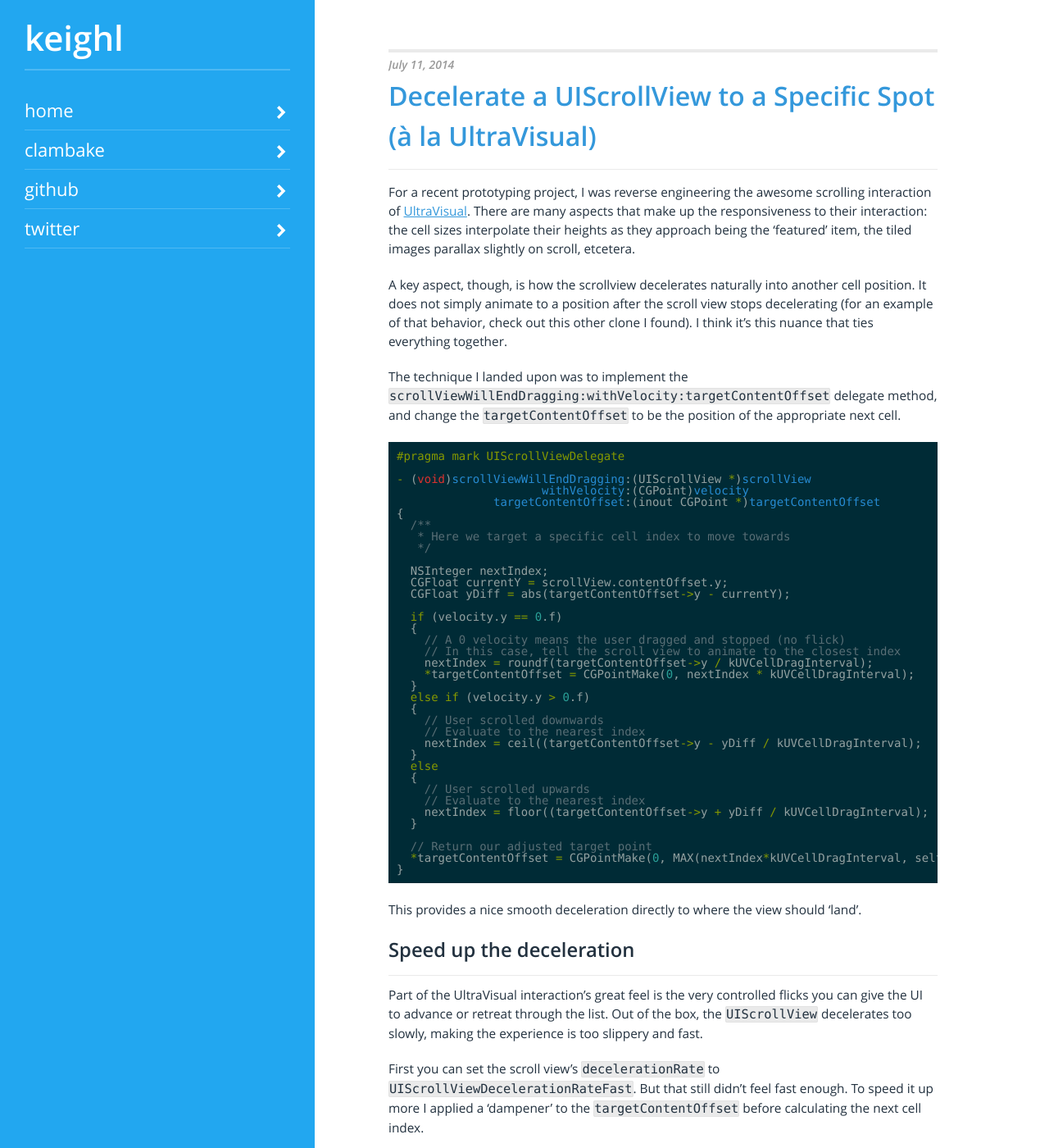
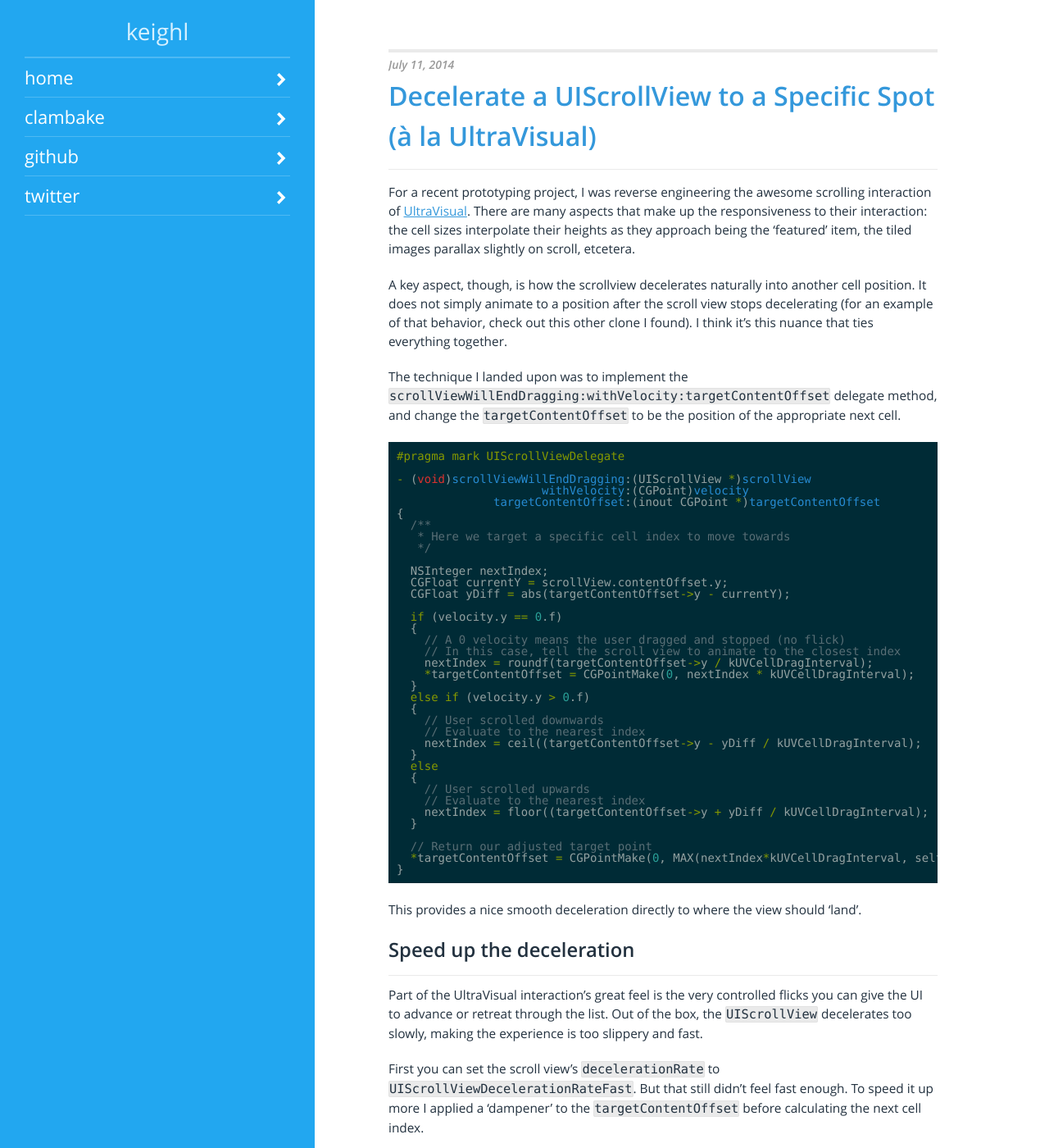
Before and after one commit to keighl/kyletruscott.com, a Jekyll site: the page built from index.html, in a window 1280 px wide and 1400 px high. Shown: the whole window at 82% size. Built offline with Jekyll 4.4.1, drawn with Linux system fonts in a browser that asks for light colours; nearby versions of some CDN libraries; Markdown is read by kramdown in place of the engine named in the settings; the list of posts is cut into pages by our own code.

Commit message:
Some header style tweaks

```diff
--- a/_layouts/default.html
+++ b/_layouts/default.html
@@ -23,7 +23,7 @@
           <div class='cover-logo'>
             <div class='cover-logo-inner'>
               <a class='cover-logo-link' href='/'>
-                <strong>keighl</strong>
+                keighl
               </a>
             </div>
           </div>
--- a/assets/stylesheets/screen.css
+++ b/assets/stylesheets/screen.css
@@ -1375,11 +1375,18 @@ hr {
 .cover-logo-inner {
   padding: 25px 30px;
 }
-
-/* line 207, ../_sass/_global.sass */
+@media (min-width: 60em) {
+  /* line 204, ../_sass/_global.sass */
+  .cover-logo-inner {
+    padding-bottom: 0;
+  }
+}
+
+/* line 210, ../_sass/_global.sass */
 a.cover-logo-link {
-  color: white;
-  font-size: 3em;
+  color: #d8f1ff;
+  text-align: center;
+  font-size: 2em;
   text-decoration: none;
   display: block;
   width: 100%;
@@ -1388,13 +1395,13 @@ a.cover-logo-link {
   border-bottom: 2px rgba(255, 255, 255, 0.2) solid;
 }
 
-/* line 220, ../_sass/_global.sass */
+/* line 224, ../_sass/_global.sass */
 .content-wrapper {
   position: relative;
   -webkit-backface-visibility: hidden;
 }
 @media (min-width: 60em) {
-  /* line 220, ../_sass/_global.sass */
+  /* line 224, ../_sass/_global.sass */
   .content-wrapper {
     outline: 0;
     position: relative;
@@ -1405,18 +1412,18 @@ a.cover-logo-link {
   }
 }
 
-/* line 231, ../_sass/_global.sass */
+/* line 235, ../_sass/_global.sass */
 .content-wrapper-inner {
   padding: 20px;
 }
 @media (min-width: 36em) and (max-width: 60em) {
-  /* line 231, ../_sass/_global.sass */
+  /* line 235, ../_sass/_global.sass */
   .content-wrapper-inner {
     padding: 50px;
   }
 }
 @media (min-width: 60em) {
-  /* line 231, ../_sass/_global.sass */
+  /* line 235, ../_sass/_global.sass */
   .content-wrapper-inner {
     width: 100%;
     -webkit-box-sizing: border-box;
@@ -1427,30 +1434,30 @@ a.cover-logo-link {
   }
 }
 
-/* line 247, ../_sass/_global.sass */
+/* line 251, ../_sass/_global.sass */
 .cover-menu {
   position: relative;
 }
 
-/* line 251, ../_sass/_global.sass */
+/* line 255, ../_sass/_global.sass */
 .cover-menu-inner {
   padding: 25px 30px;
 }
 @media (min-width: 60em) {
-  /* line 251, ../_sass/_global.sass */
+  /* line 255, ../_sass/_global.sass */
   .cover-menu-inner {
     padding-top: 0;
   }
 }
 
-/* line 257, ../_sass/_global.sass */
+/* line 261, ../_sass/_global.sass */
 .menu-open .cover-menu {
   display: block;
   filter: progid:DXImageTransform.Microsoft.Alpha(Opacity=100);
   opacity: 1;
 }
 
-/* line 261, ../_sass/_global.sass */
+/* line 265, ../_sass/_global.sass */
 .cover-menu-list {
   width: 100%;
   margin: 0;
@@ -1458,7 +1465,7 @@ a.cover-logo-link {
   list-style-type: none;
 }
 
-/* line 267, ../_sass/_global.sass */
+/* line 271, ../_sass/_global.sass */
 li.cover-menu-item {
   width: 100%;
   margin: 0;
@@ -1468,7 +1475,7 @@ li.cover-menu-item {
   border-bottom: 1px rgba(255, 255, 255, 0.2) solid;
 }
 
-/* line 275, ../_sass/_global.sass */
+/* line 279, ../_sass/_global.sass */
 a.cover-menu-link {
   text-decoration: none;
   display: block;
@@ -1482,7 +1489,7 @@ a.cover-menu-link {
   transition: all 100ms ease-out;
 }
 
-/* line 284, ../_sass/_global.sass */
+/* line 288, ../_sass/_global.sass */
 a.cover-menu-link:hover {
   -webkit-transform: translate(5px, 0px);
   -moz-transform: translate(5px, 0px);
@@ -1491,7 +1498,7 @@ a.cover-menu-link:hover {
   transform: translate(5px, 0px);
 }
 
-/* line 288, ../_sass/_global.sass */
+/* line 292, ../_sass/_global.sass */
 a.cover-menu-link .icon-chevron {
   position: absolute;
   right: 0px;
@@ -1499,7 +1506,7 @@ a.cover-menu-link .icon-chevron {
   font-size: 16px;
 }
 
-/* line 296, ../_sass/_global.sass */
+/* line 300, ../_sass/_global.sass */
 .post {
   border-top: 4px solid #eaeaea;
   margin-bottom: 4em;
@@ -1507,25 +1514,25 @@ a.cover-menu-link .icon-chevron {
   overflow-x: hidden;
 }
 
-/* line 302, ../_sass/_global.sass */
+/* line 306, ../_sass/_global.sass */
 .post_date_perm {
   margin-bottom: 0.5em;
 }
 
-/* line 305, ../_sass/_global.sass */
+/* line 309, ../_sass/_global.sass */
 .date {
   font-family: "opensans-semibold-italic";
   font-weight: normal;
   color: #999999;
 }
 
-/* line 309, ../_sass/_global.sass */
+/* line 313, ../_sass/_global.sass */
 .table-container {
   width: 100%;
   overflow: auto;
 }
 
-/* line 315, ../_sass/_global.sass */
+/* line 319, ../_sass/_global.sass */
 .pagination {
   border-top: 4px solid #eaeaea;
   padding-top: 2em;
```
Also changed, not shown: assets/_sass/_global.sass (+6 -2 lines), assets/stylesheets/lt_ie9.css (+23 -21 lines), 1 other file.
